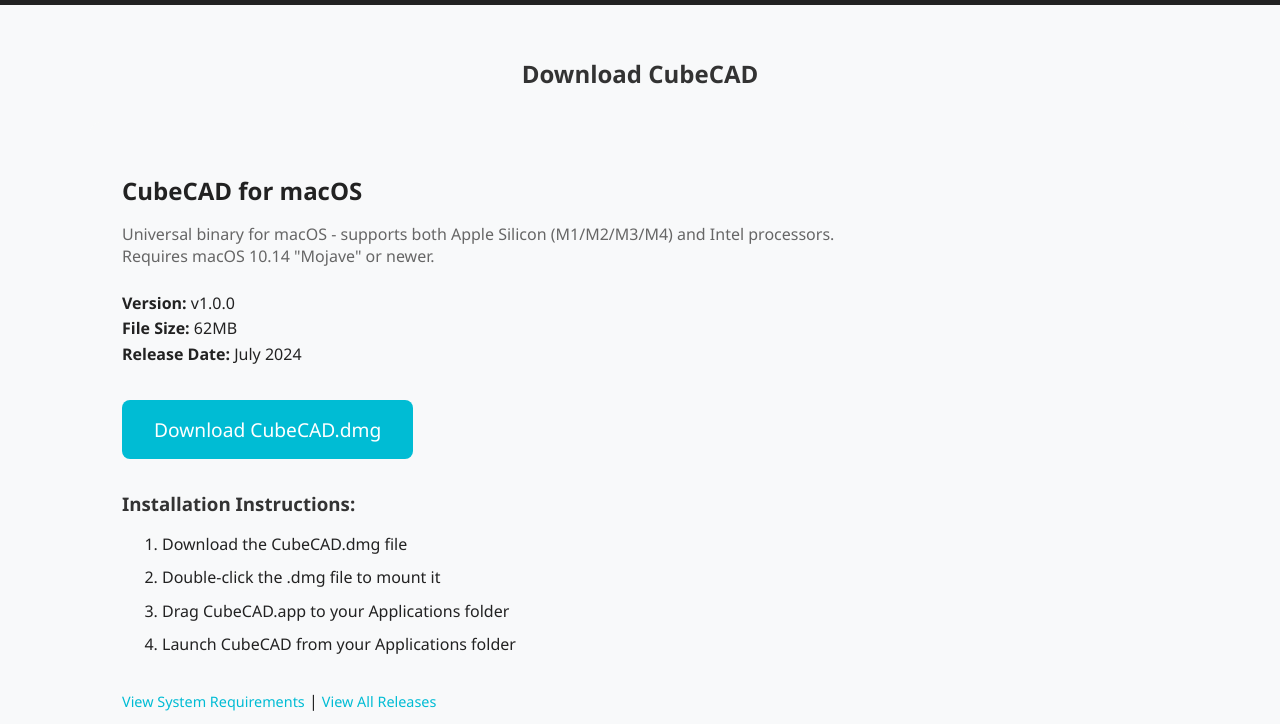
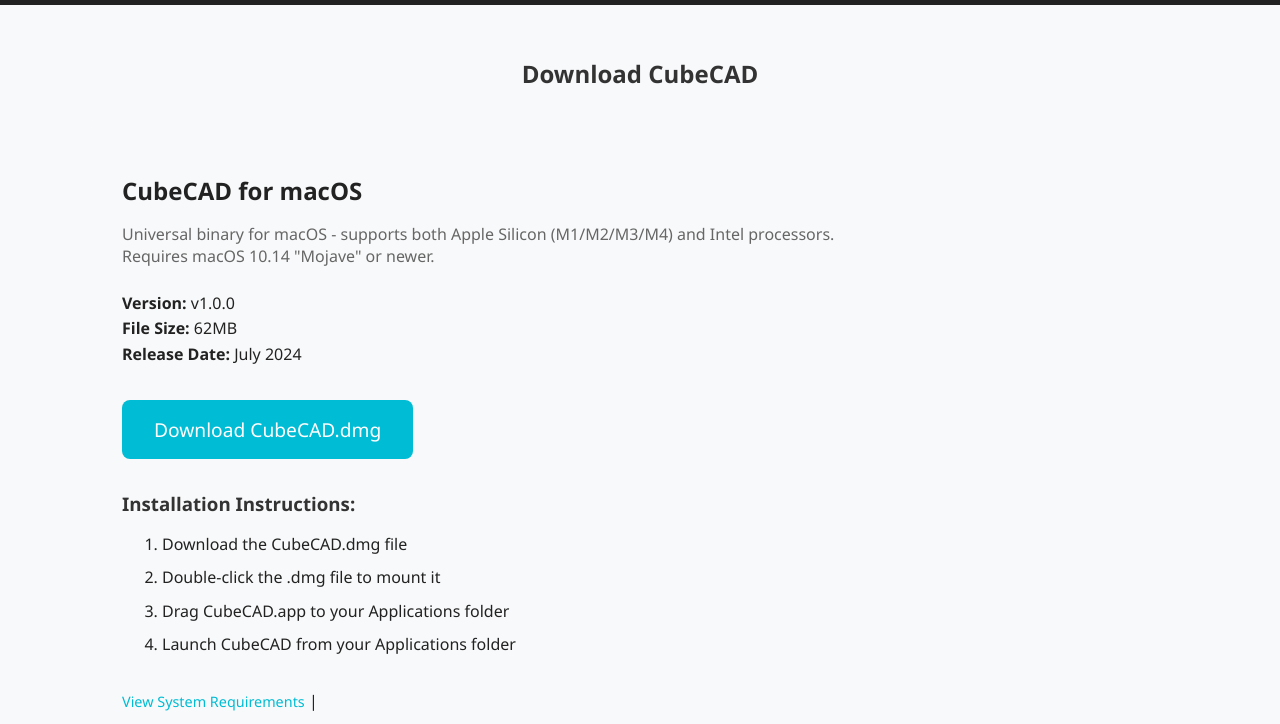
Before and after one commit to solarsamuel/CubeCAD-Releases, a plain HTML site: page index.html in a window 1280 px wide. Shown: the part 76-800 px from the top of the page. Drawn offline with Linux system fonts and the light colour scheme.

Commit message:
commented out view all releases in index.html

```diff
--- a/index.html
+++ b/index.html
@@ -194,7 +194,7 @@
 
           <p class="requirements-link">
             <a href="https://cubecad.io/system-requirements.html">View System Requirements</a> |
-            <a href="https://github.com/solarsamuel/CubeCAD-Mac/Releases" target="_blank">View All Releases</a>
+            <!-- <a href="https://github.com/solarsamuel/CubeCAD-Mac/Releases" target="_blank">View All Releases</a> -->
           </p>
         </div>
       </div>
```
